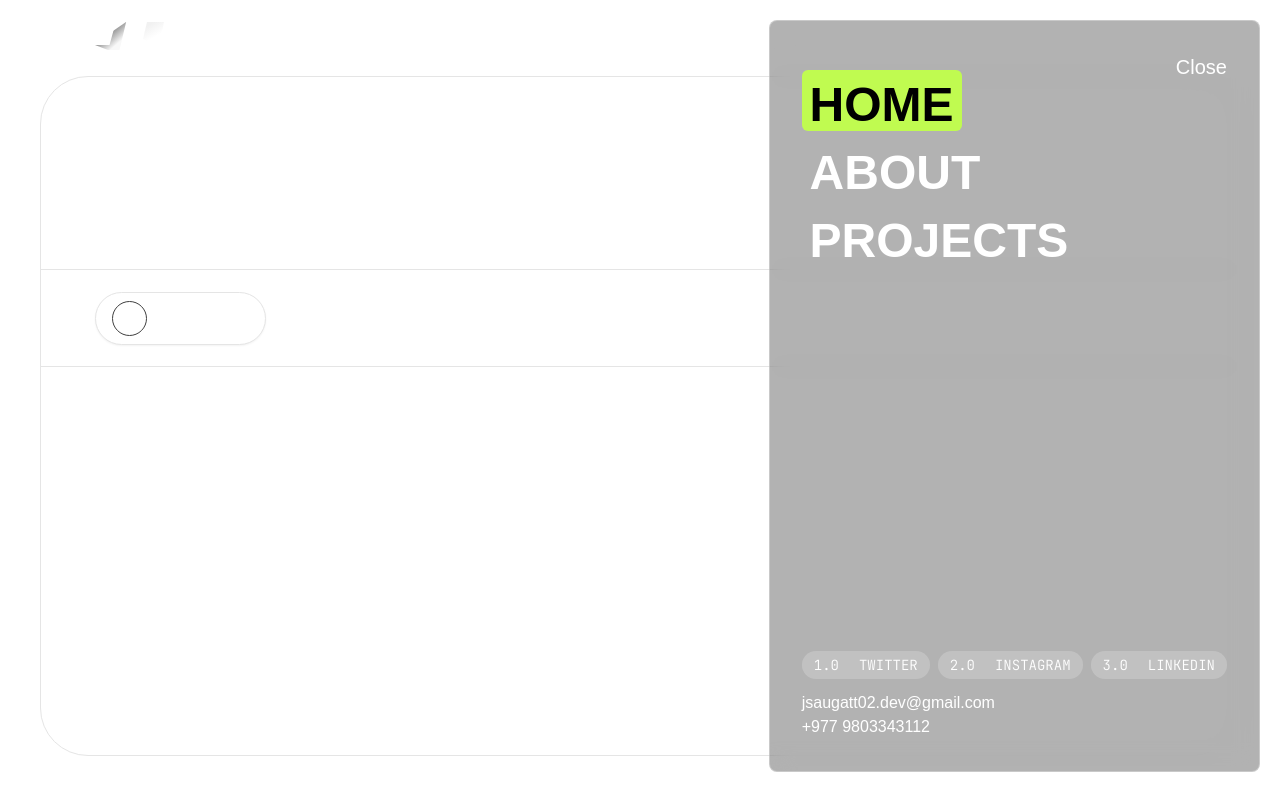
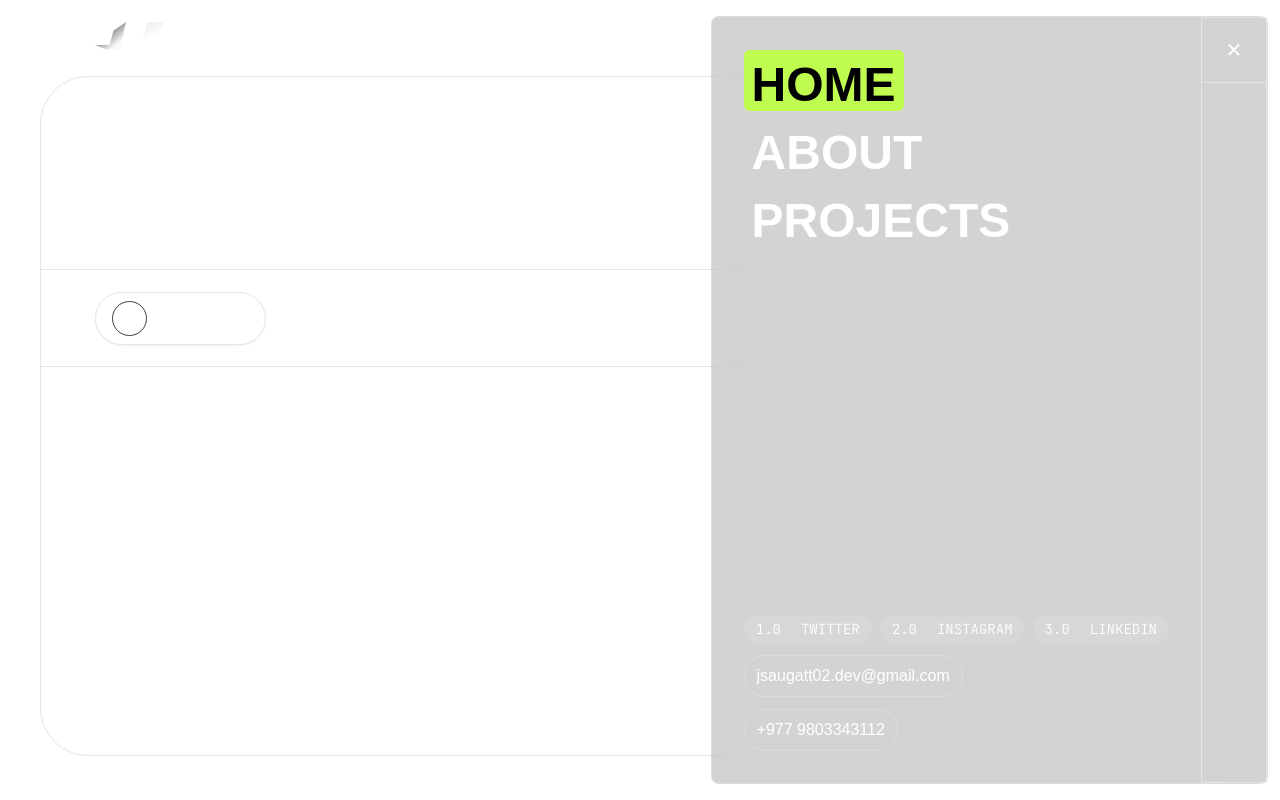
Before and after one commit to jsaugat/jsaugat.github.io, a Next.js app: page / in a window 1280 px wide. Both pictures are taken after a click on the element "MENU". Shown: the top 800 px of the page. Built offline with nearby package versions, Linux system fonts and the light colour scheme; a web font is replaced by a local one.

Commit message:
navbar menu customization

```diff
--- a/src/components/Navbar/Navbar.tsx
+++ b/src/components/Navbar/Navbar.tsx
@@ -107,17 +107,9 @@ const Overlay: React.FC<OverlayProps> = ({ toggleMenu }) => {
   ];
   const pathname = usePathname();
   return (
-    <nav className="overlay fixed top-0 right-0 h-[94vh] m-5 p-8 z-10 rounded-lg text-white border border-white/30 bg-black/30 backdrop-blur-md flex flex-col justify-between ">
+    <nav className="overlay fixed top-4 right-3 h-[96vh] z-10 rounded-lg text-white border border-white/20 bg-neutral-800/20 backdrop-blur-lg flex">
+      <main className="p-8 flex flex-col justify-between">
         <div>
-        <section className="overlay-bar flex justify-between">
-          <h1 className="text-3xl font-medium"></h1>
-          <div
-            onClick={toggleMenu}
-            className="close-icon text-xl font-medium cursor-pointer"
-          >
-            Close
-          </div>
-        </section>
           {/* NAV SECTION */}
           <ul
             className={
@@ -125,7 +117,7 @@ const Overlay: React.FC<OverlayProps> = ({ toggleMenu }) => {
               "relative left-10 text-left flex flex-col gap-1 items-start justify-start"
             }
           >
-          <div className="bg-red-600/0">
+            <div className="bg-red-600/0 pt-3">
               {menuLinks.map((link, idx) => (
                 <div className="menu-item mb-5">
                   <div className="menu-item-holder">
@@ -151,7 +143,7 @@ const Overlay: React.FC<OverlayProps> = ({ toggleMenu }) => {
         <section className="menu-info w-full flex flex-col gap-3">
           <div className="menu-info-col font-jetBrains font-light text-sm uppercase flex items-center gap-2">
             {socialLinks.map(({ href, media }, idx) => (
-            <div className="p-3 py-1 rounded-full bg-white/20 flex items-center gap-5">
+              <div className="p-3 py-1 rounded-full bg-white/10 hover:bg-white/15 flex items-center gap-5">
                 <p>{idx + 1}.0</p>
                 <Link key={idx} href={href} target="_blank">
                   {media}
@@ -159,11 +151,26 @@ const Overlay: React.FC<OverlayProps> = ({ toggleMenu }) => {
               </div>
             ))}
           </div>
-        <div className="menu-info-col font-medium">
-          <p>jsaugatt02.dev@gmail.com</p>
-          <p>+977 9803343112</p>
+          <div className="menu-info-col font-medium space-y-3">
+            <div className="border w-fit py-2 px-3 rounded-full border-white/20">
+              jsaugatt02.dev@gmail.com
+            </div>
+            <div className="border w-fit py-2 px-3 rounded-full border-white/20">
+              +977 9803343112
+            </div>
           </div>
         </section>
+      </main>
+
+      <aside className="border">
+        <div
+          onClick={toggleMenu}
+          className="close-icon m-4 size-8 text-xl font-medium cursor-pointer flex items-center justify-center rotate-0 hover:rotate-90 transition-all delay-1000 ease-out"
+        >
+          &#x2715;
+        </div>
+        <hr/>
+      </aside>
     </nav>
   );
 };
--- a/src/styles/globals.css
+++ b/src/styles/globals.css
@@ -89,7 +89,7 @@ body {
 
 /* width */
 ::-webkit-scrollbar {
-  width: 7px;
+  width: 0px;
 }
 
 /* Track */
```
Lines whose indentation alone changed are shown as unchanged.
